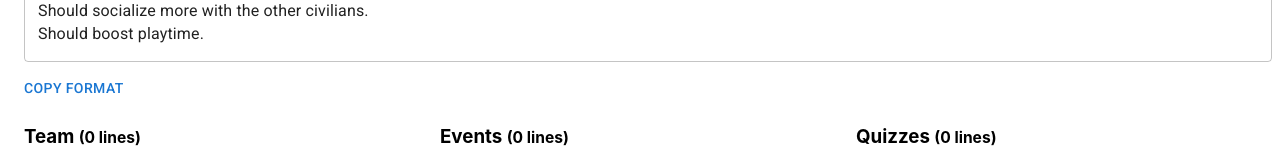
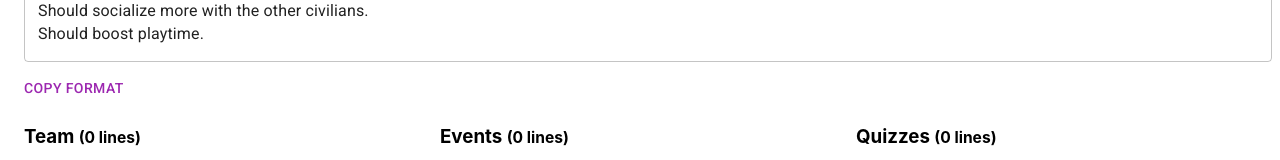
Before and after one commit to SanderCC/citlogs-react, a React (Create React App) app in the folder project/: page /Parser/SO in a window 1280 px wide. Shown: the part 568-728 px from the top of the page. Built offline with nearby package versions, Linux system fonts and the light colour scheme.

Commit message:
changed color of copy

```diff
--- a/project/src/Components/Pages/SO.tsx
+++ b/project/src/Components/Pages/SO.tsx
@@ -29,7 +29,7 @@ export default function SO() {
         <Button onClick={parseClipboard}>Parse clipboard</Button>
         <Button sx={{ml: 10}} onClick={executeDivider}>Parse</Button>
         <TextField sx={{width: "100%", m: 1}} multiline value={format} />
-        <Button onClick={() => clipboard.put(format)}>Copy Format</Button>
+        <Button color={"secondary"} onClick={() => clipboard.put(format)}>Copy Format</Button>
         <Grid container>
             <Grid item xs={4}>
                 <ContentArea title={"Team"} content={divider.team} />
```
